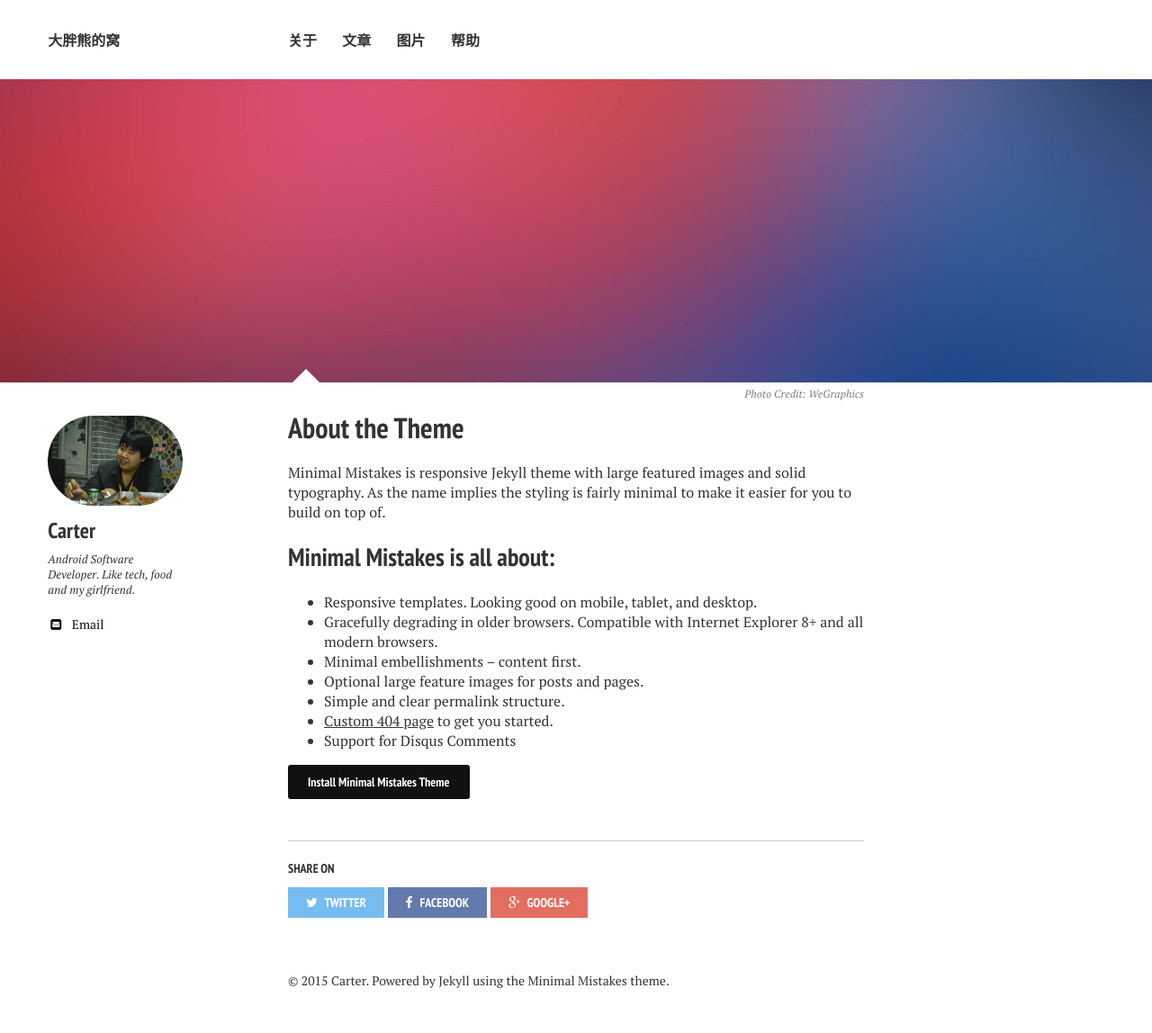
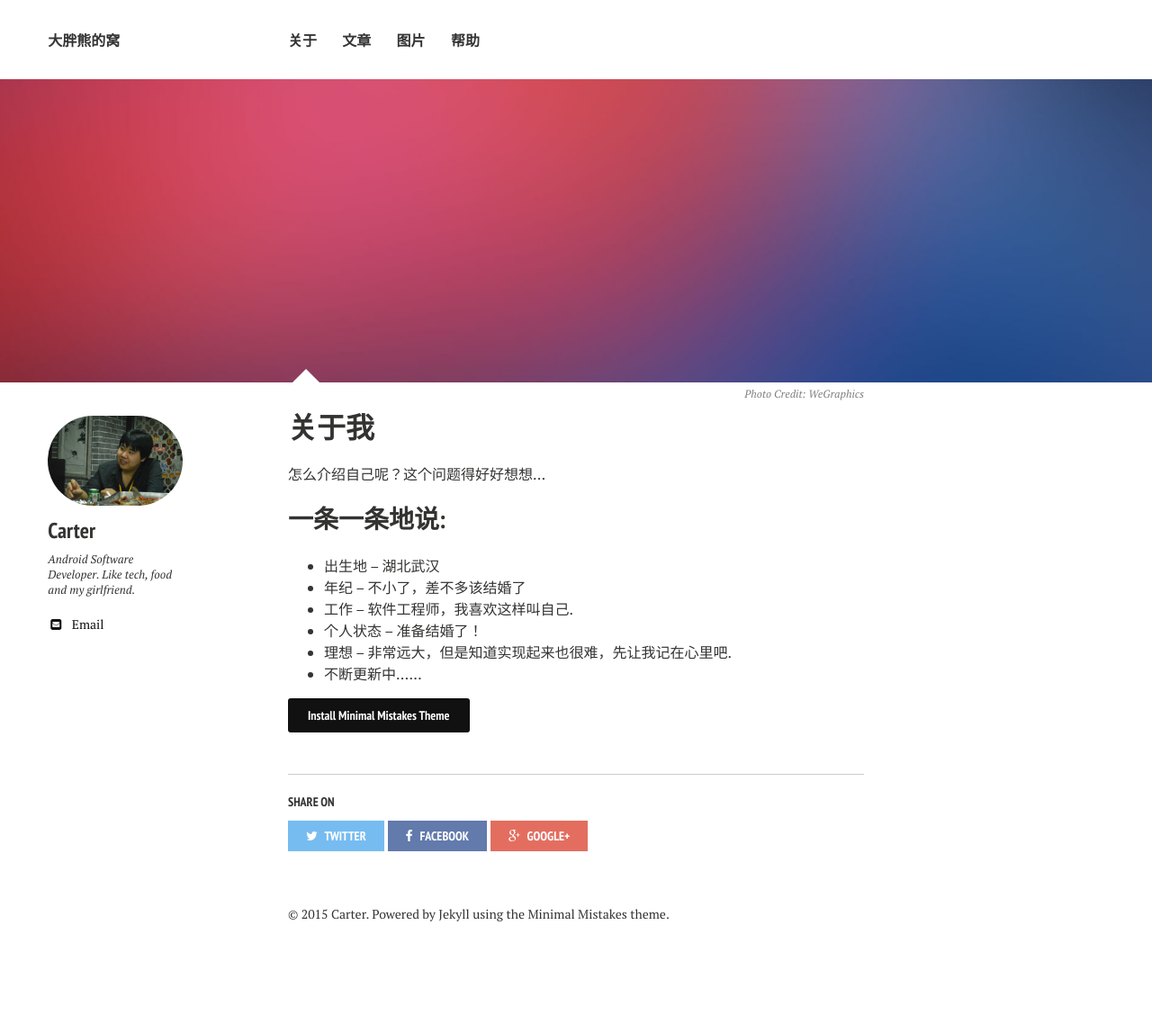
Before and after one commit to tongtong68/tongtong68.github.io, a Jekyll site: the page built from about/index.md, in a window 1280 px wide. Shown: the whole page at 90% size. Built offline with Jekyll 4.4.1, drawn with Linux system fonts in a browser that asks for light colours; nearby versions of some CDN libraries; after the commit the page ends 1074 px from its top, so only the background shows below that.

Commit message:
update aobut me
Signed-off-by: carter.peng <carterpeng@whaugmentum.com.cn>

```diff
--- a/_layouts/home.html
+++ b/_layouts/home.html
@@ -33,7 +33,7 @@
     {% include _author-bio.html %}
   </div>
   <div id="index">
-    <h3><a href="{{ site.url}}/posts/">Recent Posts</a></h3>
+    <h3><a href="{{ site.url}}/posts/">最近的</a></h3>
     {% for post in site.posts limit:5 %}
     <article>
       {% if post.link %}
--- a/about/index.md
+++ b/about/index.md
@@ -1,6 +1,6 @@
 ---
 layout: page
-title: About the Theme
+title: 关于我
 tags: [about, Jekyll, theme, responsive]
 modified: 2014-08-08T20:53:07.573882-04:00
 comments: true
@@ -10,16 +10,15 @@ image:
   creditlink: http://wegraphics.net/downloads/free-ultimate-blurred-background-pack/
 ---
 
-Minimal Mistakes is responsive Jekyll theme with large featured images and solid typography. As the name implies the styling is fairly minimal to make it easier for you to build on top of.
+怎么介绍自己呢？这个问题得好好想想...
 
-## Minimal Mistakes is all about:
+## 一条一条地说:
 
-* Responsive templates. Looking good on mobile, tablet, and desktop.
-* Gracefully degrading in older browsers. Compatible with Internet Explorer 8+ and all modern browsers.
-* Minimal embellishments -- content first.
-* Optional large feature images for posts and pages.
-* Simple and clear permalink structure.
-* [Custom 404 page](http://mmistakes.github.io/minimal-mistakes/404.html) to get you started.
-* Support for Disqus Comments
+* 出生地 -- 湖北武汉
+* 年纪 -- 不小了，差不多该结婚了
+* 工作 -- 软件工程师，我喜欢这样叫自己.
+* 个人状态 -- 准备结婚了！
+* 理想 -- 非常远大，但是知道实现起来也很难，先让我记在心里吧.
+* 不断更新中......
 
 <a markdown="0" href="{{ site.url }}/theme-setup" class="btn">Install Minimal Mistakes Theme</a>
```
Also changed, not shown: _posts/2015-06-28-new-post.markdown (added, +13 -0 lines).
